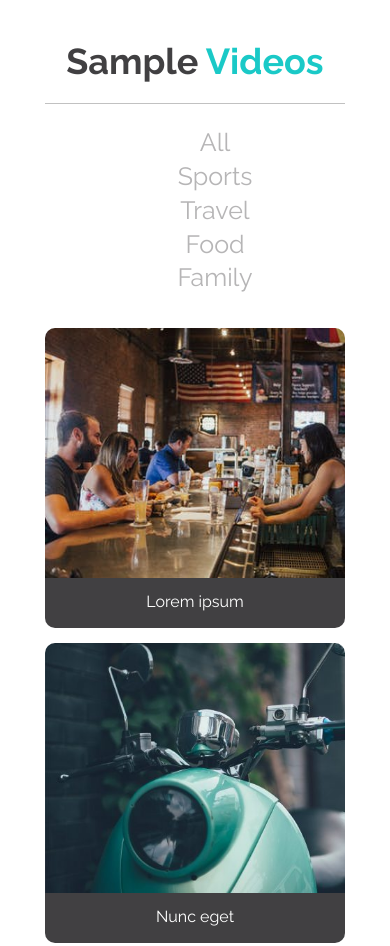
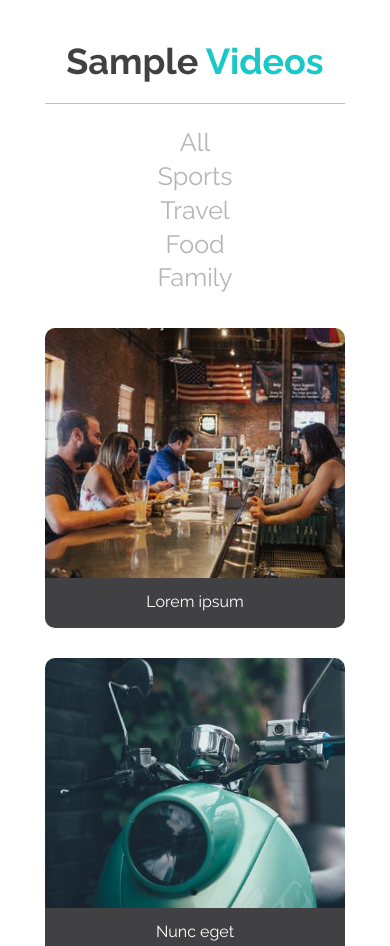
Before and after one commit to krzosdominik/playon_LandingPage, a website: page index.html in a window 390 px wide. Shown: the part 5280-6226 px from the top of the page. Drawn offline with Linux system fonts and the light colour scheme.

Commit message:
fix [video section] mobile version

```diff
--- a/scss/elements/_video.scss
+++ b/scss/elements/_video.scss
@@ -9,12 +9,12 @@
   .video__navigation {
     list-style: none;
     display: flex;
+    justify-content: center;
+    align-items: center;
+    padding: 0;
 
     @media (max-width: 850px) {
-      justify-content: center;
-      align-items: center;
       flex-direction: column;
-
     }
 
     .video__navigation-item {
@@ -42,6 +42,16 @@
     @include buttons($primary_color);
     border-bottom: 3px solid darken($primary_color, 20);
     margin: 50px;
+  }
+}
+
+.video__list {
+  display: flex;
+  justify-content: center;
+  align-items: center;
+
+  @media (max-width: 1350px) {
+    flex-direction: column;
   }
 }
 
```
Also changed, not shown: css/main.css, 1 other file.
